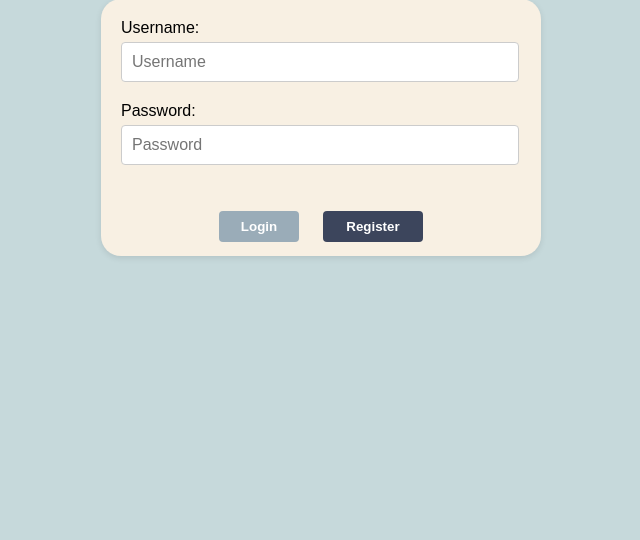
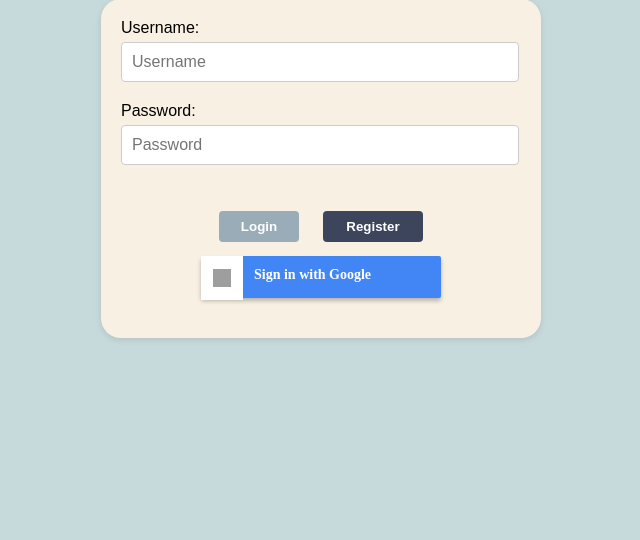
Before and after one commit to ilya-work1/domain-monitoring-project, a Flask app: page / in a window 1280 px wide. Shown: the part 171-711 px from the top of the page, without its empty margins (319-959 px from the left). Run offline with Flask 3, Linux system fonts and the light colour scheme; grey boxes are pictures that could not be loaded.

Commit message:
added google login functionality

```diff
--- a/app.py
+++ b/app.py
@@ -5,15 +5,75 @@ from domains_check_MT import check_url_mt as check_url
 import os
 import json
 from datetime import timedelta
+from google.oauth2 import id_token
+from google.auth.transport import requests as google_requests
+from oauthlib.oauth2 import WebApplicationClient
+import requests
+from config import Config
 
 
+os.environ['OAUTHLIB_INSECURE_TRANSPORT'] = '1'
 
-# Initialize Flask app
 app = Flask(__name__)
 app.config["SESSION_PERMANENT"] = True
 app.config["PERMANENT_SESSION_LIFETIME"] = timedelta(minutes=10)
 app.config["SESSION_TYPE"] = "filesystem"
+app.config.from_object(Config)
 Session(app)
+
+client = WebApplicationClient(Config.GOOGLE_CLIENT_ID)
+
+@app.route("/google-login")
+def google_login():
+    # Find out what URL to hit for Google login
+    google_provider_cfg = requests.get(Config.GOOGLE_DISCOVERY_URL).json()
+    authorization_endpoint = google_provider_cfg["authorization_endpoint"]
+
+    request_uri = client.prepare_request_uri(
+        authorization_endpoint,
+        redirect_uri=request.base_url + "/callback",
+        scope=["openid", "email", "profile"],
+    )
+    return redirect(request_uri)
+
+@app.route("/google-login/callback")
+def callback():
+    code = request.args.get("code")
+    google_provider_cfg = requests.get(Config.GOOGLE_DISCOVERY_URL).json()
+    token_endpoint = google_provider_cfg["token_endpoint"]
+
+    token_url, headers, body = client.prepare_token_request(
+        token_endpoint,
+        authorization_response=request.url,
+        redirect_url=request.base_url,
+        code=code,
+    )
+    token_response = requests.post(
+        token_url,
+        headers=headers,
+        data=body,
+        auth=(Config.GOOGLE_CLIENT_ID, Config.GOOGLE_CLIENT_SECRET),
+    )
+
+    client.parse_request_body_response(json.dumps(token_response.json()))
+
+    userinfo_endpoint = google_provider_cfg["userinfo_endpoint"]
+    uri, headers, body = client.add_token(userinfo_endpoint)
+    userinfo_response = requests.get(uri, headers=headers, data=body)
+
+    if userinfo_response.json().get("email_verified"):
+        unique_id = userinfo_response.json()["sub"]
+        users_email = userinfo_response.json()["email"]
+        users_name = userinfo_response.json()["given_name"]
+
+        if check_username_avaliability(users_email):
+            registration(users_email, unique_id)
+
+        session["username"] = users_email
+        return redirect("/")
+    else:
+        return "User email not available or not verified by Google.", 400
+
 
 
 @app.route("/")
--- a/static/style.css
+++ b/static/style.css
@@ -115,3 +115,41 @@ body {
 #avaliabilityStatus {
   font-family: 'Poppins', sans-serif;
 }
+
+.google-btn {
+  width: 240px;
+  height: 42px;
+  background-color: #4285f4;
+  border-radius: 2px;
+  box-shadow: 0 3px 4px 0 rgba(0,0,0,.25);
+  display: flex;
+  cursor: pointer;
+  text-decoration: none;
+}
+.google-btn:hover {
+  box-shadow: 0 0 6px #4285f4;
+}
+.google-icon-wrapper {
+  width: 40px;
+  height: 42px;
+  padding: 1px;
+  background-color: #fff;
+  display: flex;
+  justify-content: center;
+  align-items: center;
+}
+.google-icon {
+  width: 18px;
+  height: 18px;
+}
+.btn-text {
+  color: #fff;
+  font-size: 14px;
+  padding: 11px 11px 11px 11px;
+  margin: 0;
+}
+.google-login {
+  margin: 20px 0;
+  display: flex;
+  justify-content: center;
+}
--- a/templates/index.html
+++ b/templates/index.html
@@ -27,6 +27,14 @@
       <div class="buttons">
         <button type="submit" id="login">Login</button>
         <button type="button" id="register">Register</button>
+        <div class="google-login">
+          <a href="/google-login" class="google-btn">
+              <div class="google-icon-wrapper">
+                  <img class="google-icon" src="https://upload.wikimedia.org/wikipedia/commons/5/53/Google_%22G%22_Logo.svg"/>
+              </div>
+              <p class="btn-text"><b>Sign in with Google</b></p>
+          </a>
+      </div>
       </div>
     </form>
     <script src="script.js"></script>
```
Also changed, not shown: config.py (added, +12 -0 lines), users.json (+40 -1 lines), 1 other file.
